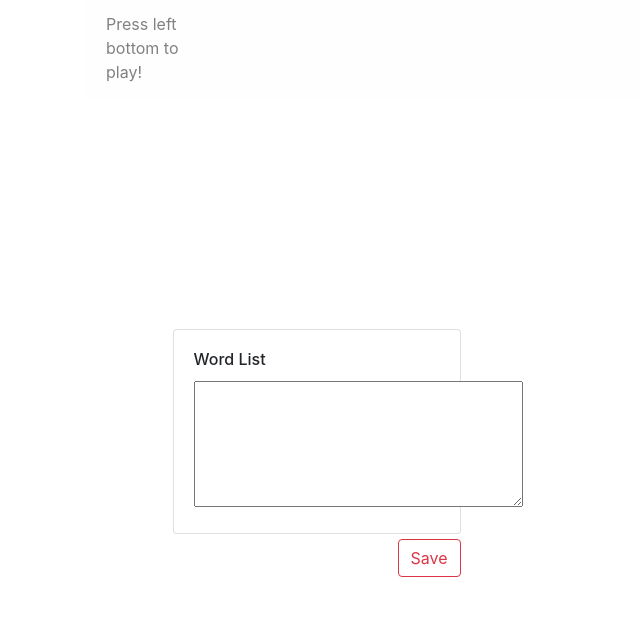
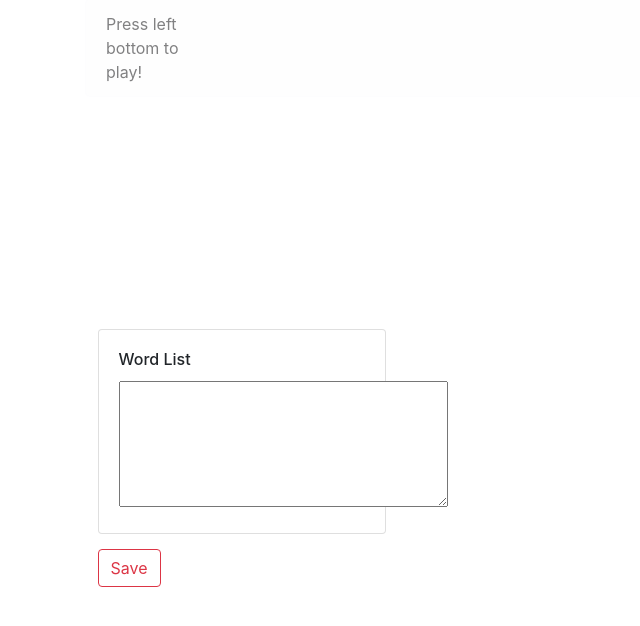
Before and after one commit to wkdthf21/webTeamProject, a Django app: template Video/templates/VideoStudy.html in a window 1280 px wide. Shown: the part 121-747 px from the top of the page, without its empty margins (0-640 px from the left). Run offline with Django 3.2, Linux system fonts and the light colour scheme; the template is opened without the code that fills it, so the values that code supplies are empty; some libraries are stand-ins or nearby versions.

Commit message:
fix word Save button error

```diff
--- a/Video/static/css/container.css
+++ b/Video/static/css/container.css
@@ -6,7 +6,7 @@
 
 .wordList {
     position: fixed!important;
-    padding-right: 950px;
+    padding-right: 1100px;
     padding-top: 330px;
 }
 
@@ -17,6 +17,6 @@
 
 .SaveButton{
   position: fixed!important;
-  padding-right: 500px;
-  padding-top: 540px;
+  padding-right: 1100px;
+  padding-top: 550px;
 }
```
